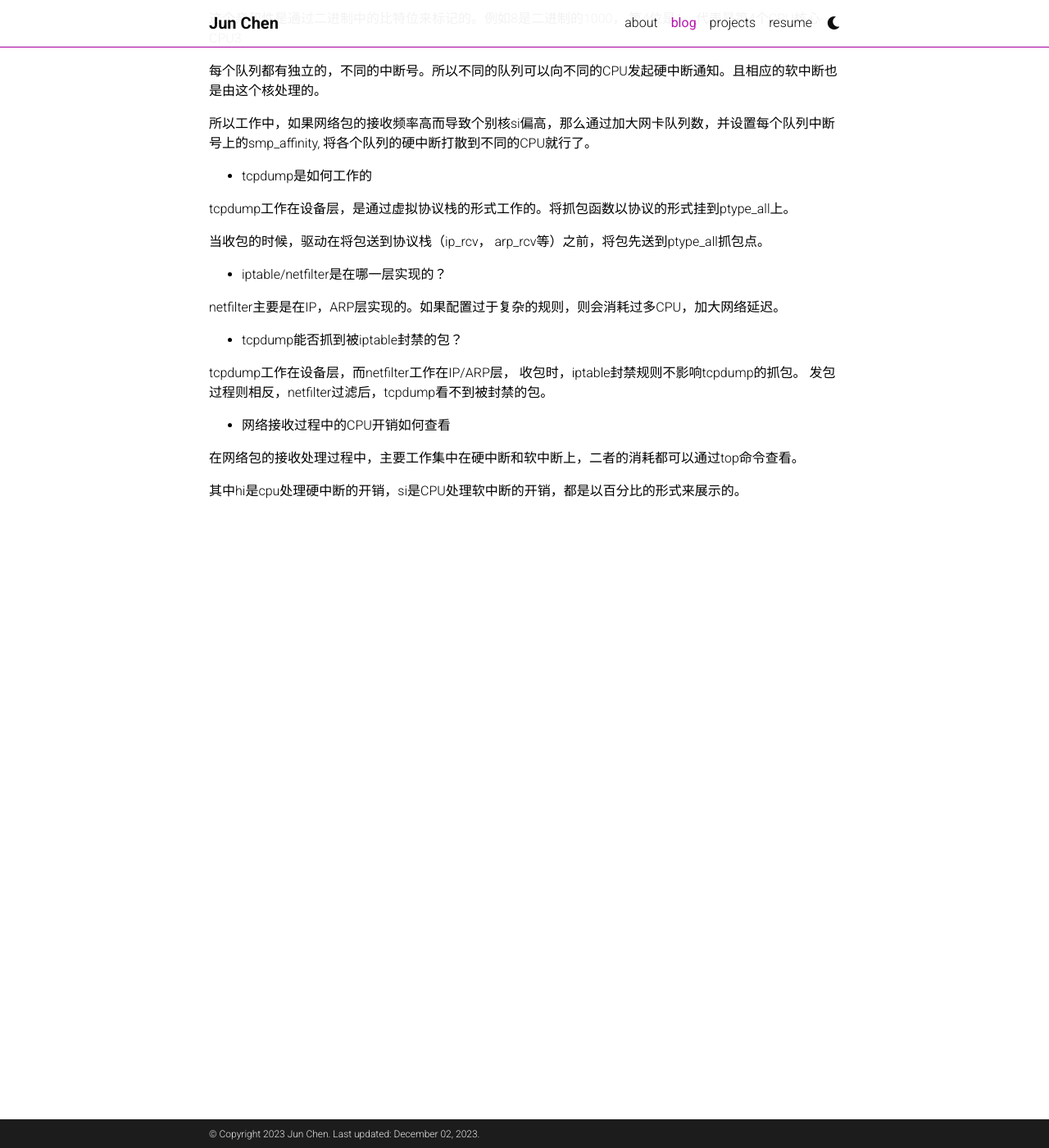
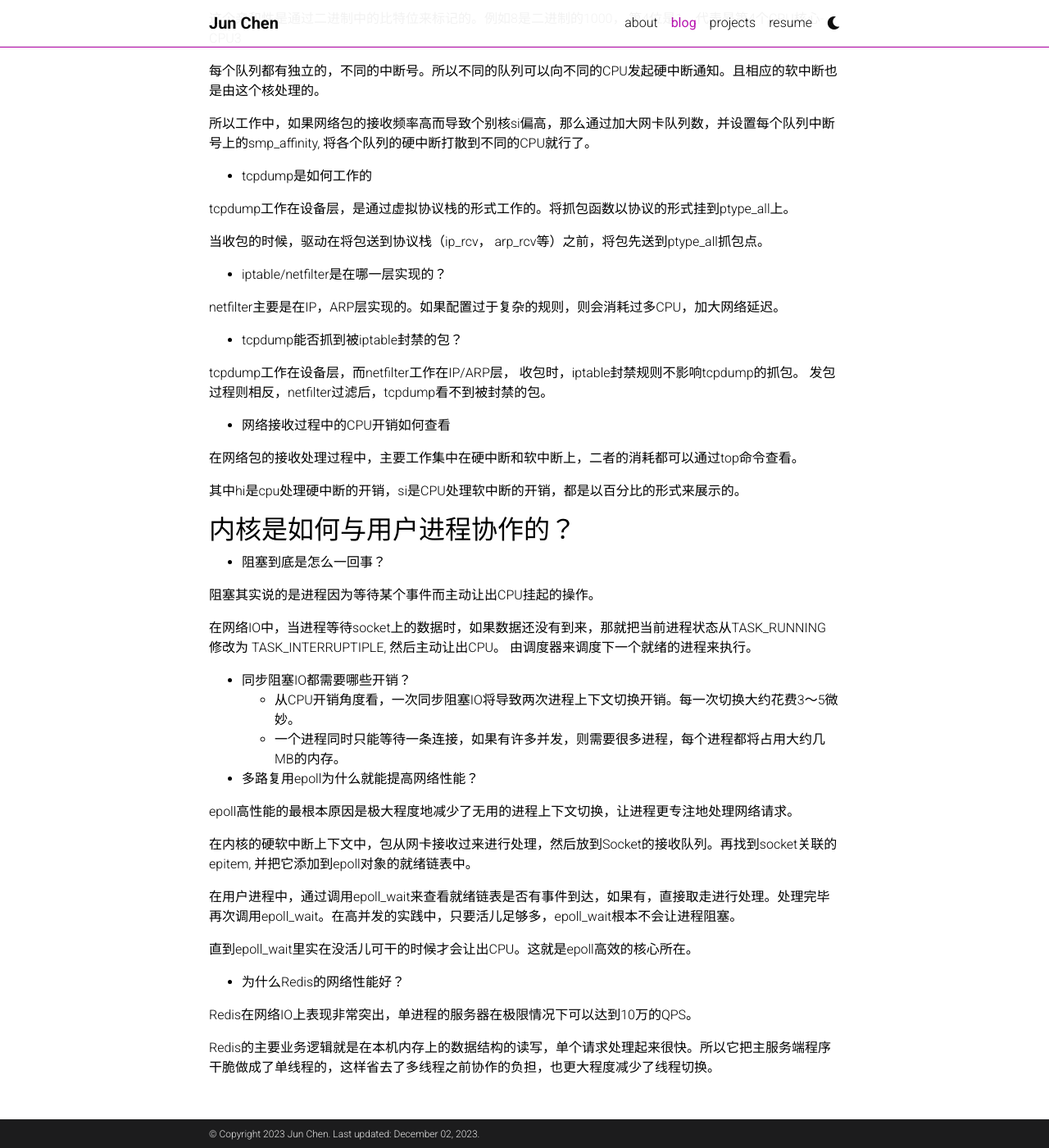
Before and after one commit to chenjun305/chenjun305.github.io, a Jekyll site: the page built from _posts/2023-03-11-linux-network.md, in a window 1280 px wide and 1400 px high, scrolled down 2716 px. Shown: the whole window at 82% size. Built offline with Jekyll 4.4.1, drawn with Linux system fonts in a browser that asks for light colours; comment, search, counter and statistics services are not loaded; a style sheet for code colours, icons or effects is not loaded.

Commit message:
update post - linux network

```diff
--- a/_posts/2023-03-11-linux-network.md
+++ b/_posts/2023-03-11-linux-network.md
@@ -159,3 +159,32 @@ tcpdump工作在设备层，而netfilter工作在IP/ARP层，
 在网络包的接收处理过程中，主要工作集中在硬中断和软中断上，二者的消耗都可以通过top命令查看。
 
 其中hi是cpu处理硬中断的开销，si是CPU处理软中断的开销，都是以百分比的形式来展示的。
+
+## 内核是如何与用户进程协作的？
+
+* 阻塞到底是怎么一回事？
+
+阻塞其实说的是进程因为等待某个事件而主动让出CPU挂起的操作。
+
+在网络IO中，当进程等待socket上的数据时，如果数据还没有到来，那就把当前进程状态从TASK_RUNNING 修改为 TASK_INTERRUPTIPLE, 然后主动让出CPU。 由调度器来调度下一个就绪的进程来执行。
+
+* 同步阻塞IO都需要哪些开销？
+  * 从CPU开销角度看，一次同步阻塞IO将导致两次进程上下文切换开销。每一次切换大约花费3～5微妙。
+  * 一个进程同时只能等待一条连接，如果有许多并发，则需要很多进程，每个进程都将占用大约几MB的内存。
+
+* 多路复用epoll为什么就能提高网络性能？
+
+epoll高性能的最根本原因是极大程度地减少了无用的进程上下文切换，让进程更专注地处理网络请求。
+
+在内核的硬软中断上下文中，包从网卡接收过来进行处理，然后放到Socket的接收队列。再找到socket关联的epitem, 并把它添加到epoll对象的就绪链表中。
+
+在用户进程中，通过调用epoll_wait来查看就绪链表是否有事件到达，如果有，直接取走进行处理。处理完毕再次调用epoll_wait。在高并发的实践中，只要活儿足够多，epoll_wait根本不会让进程阻塞。
+
+直到epoll_wait里实在没活儿可干的时候才会让出CPU。这就是epoll高效的核心所在。
+
+
+* 为什么Redis的网络性能好？
+
+Redis在网络IO上表现非常突出，单进程的服务器在极限情况下可以达到10万的QPS。
+
+Redis的主要业务逻辑就是在本机内存上的数据结构的读写，单个请求处理起来很快。所以它把主服务端程序干脆做成了单线程的，这样省去了多线程之前协作的负担，也更大程度减少了线程切换。
```
